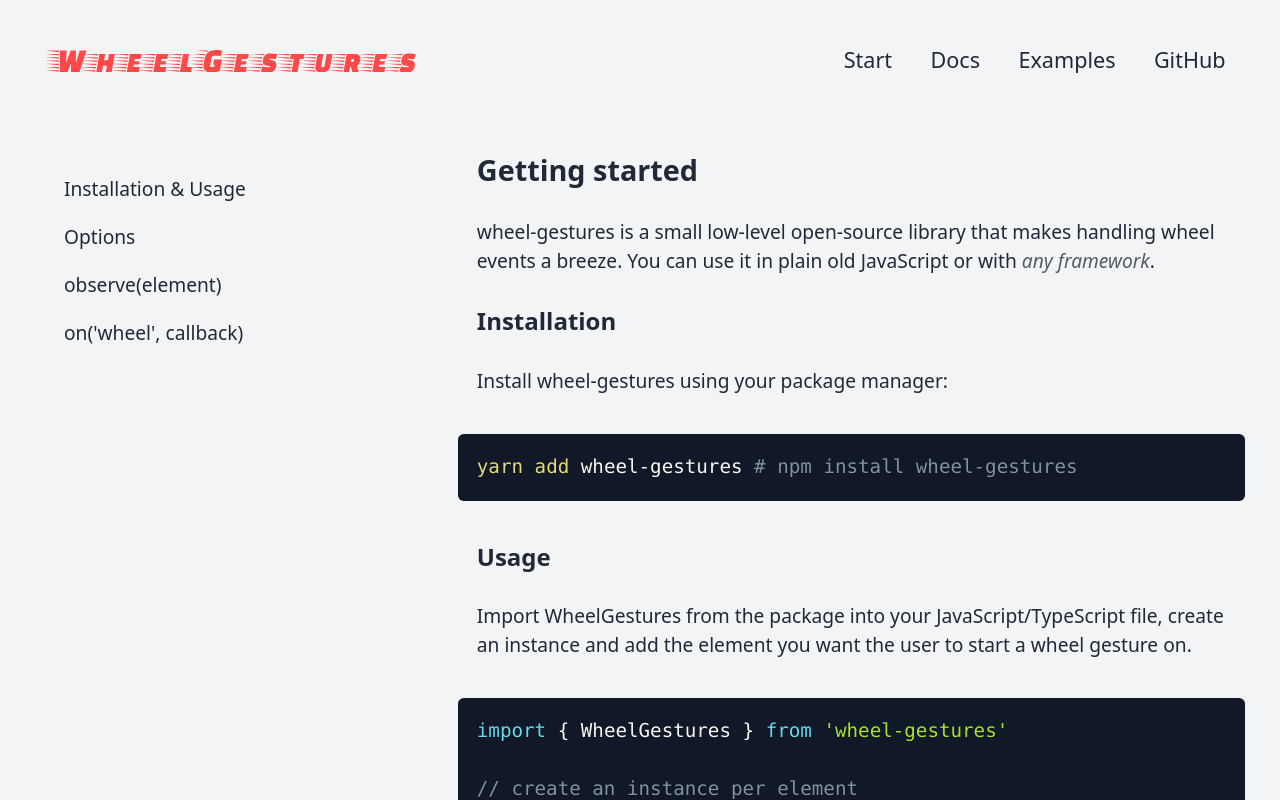
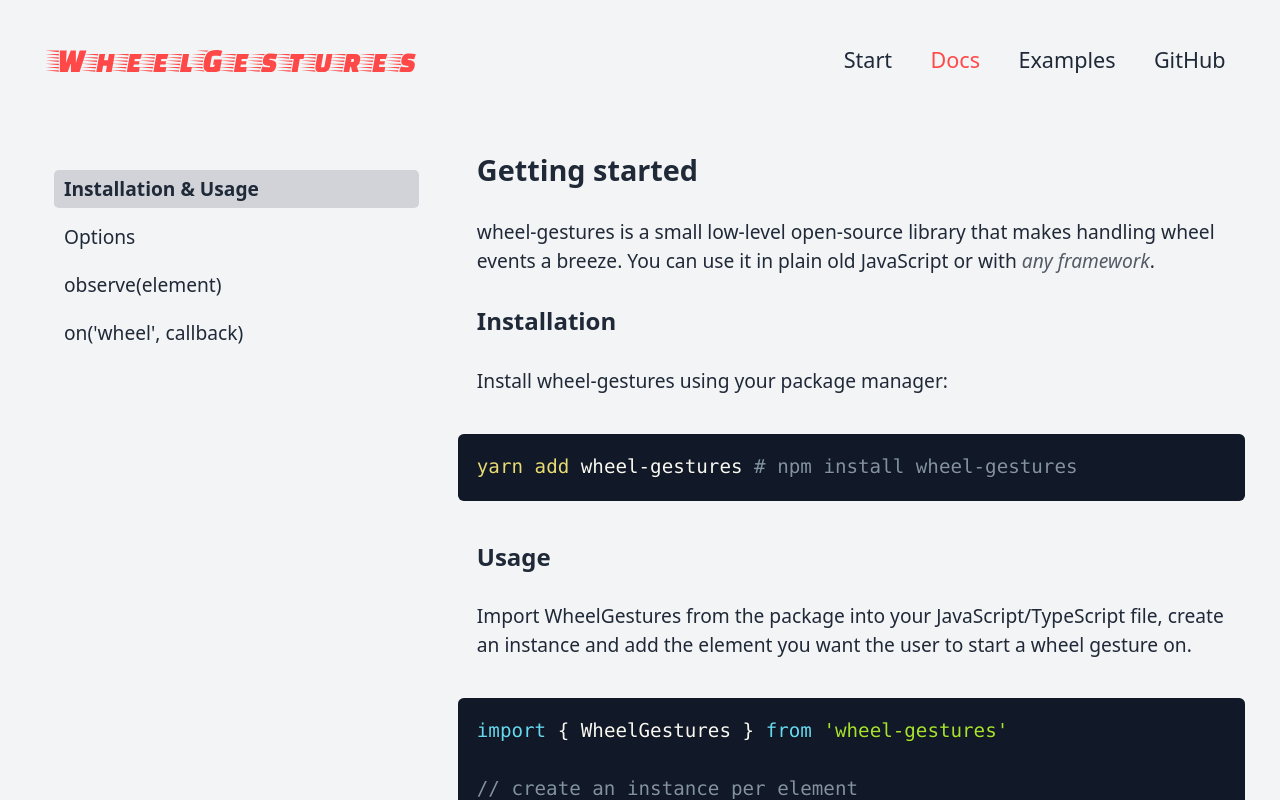
Before and after one commit to xiel/wheel-gestures, a Next.js app in the folder wheel-gestures-docs/: page /docs in a window 1280 px wide. Shown: the top 800 px of the page. Built offline with nearby package versions, Linux system fonts and the light colour scheme.

Commit message:
links / nav

```diff
--- a/wheel-gestures-docs/src/components/Docs/DocsNav.tsx
+++ b/wheel-gestures-docs/src/components/Docs/DocsNav.tsx
@@ -1,7 +1,5 @@
-import clsx from 'clsx'
-import Link from 'next/link'
-import { usePathname } from 'next/navigation'
-import React, { ComponentProps } from 'react'
+import { LinkActiveClassName } from '@/components/LinkActiveClassName'
+import React from 'react'
 
 const liClass = 'my-2'
 const aClass = 'block py-1 px-2 rounded hover:bg-gray-500 hover:bg-opacity-25 focus:bg-gray-500 focus:bg-opacity-25'
@@ -12,22 +10,22 @@ export const DocsNav = () => {
     <nav className="flex-grow px-6 my-8 min-w-64">
       <ul>
         <li className={liClass}>
-          <LinkActiveClassName href="/docs/" className={aClass} activeClassName={aActiveClass}>
+          <LinkActiveClassName href="/docs" className={aClass} activeClassName={aActiveClass}>
             Installation & Usage
           </LinkActiveClassName>
         </li>
         <li className={liClass}>
-          <LinkActiveClassName href="/docs/options/" className={aClass} activeClassName={aActiveClass}>
+          <LinkActiveClassName href="/docs/options" className={aClass} activeClassName={aActiveClass}>
             Options
           </LinkActiveClassName>
         </li>
         <li className={liClass}>
-          <LinkActiveClassName href="/docs/observe/" className={aClass} activeClassName={aActiveClass}>
+          <LinkActiveClassName href="/docs/observe" className={aClass} activeClassName={aActiveClass}>
             observe(element)
           </LinkActiveClassName>
         </li>
         <li className={liClass}>
-          <LinkActiveClassName href="/docs/on-wheel/" className={aClass} activeClassName={aActiveClass}>
+          <LinkActiveClassName href="/docs/on-wheel" className={aClass} activeClassName={aActiveClass}>
             on('wheel', callback)
           </LinkActiveClassName>
         </li>
@@ -35,12 +33,3 @@ export const DocsNav = () => {
     </nav>
   )
 }
-
-function LinkActiveClassName(props: ComponentProps<typeof Link> & { activeClassName: string }) {
-  const { href, activeClassName, ...rest } = props
-  const isActive = href === usePathname()
-
-  console.log(`isActive`, isActive)
-
-  return <Link {...rest} href={href} className={clsx(aClass, isActive && activeClassName)} />
-}
--- /dev/null
+++ b/wheel-gestures-docs/src/components/LinkActiveClassName.tsx
@@ -0,0 +1,10 @@
+import clsx from 'clsx'
+import Link from 'next/link'
+import { usePathname } from 'next/navigation'
+import React, { ComponentProps } from 'react'
+
+export function LinkActiveClassName(props: ComponentProps<typeof Link> & { activeClassName: string }) {
+  const { href, className, activeClassName, ...rest } = props
+  const isActive = href === usePathname()
+  return <Link {...rest} href={href} className={clsx(className, isActive && activeClassName)} />
+}
--- a/wheel-gestures-docs/src/components/Skeleton/Header/Header.tsx
+++ b/wheel-gestures-docs/src/components/Skeleton/Header/Header.tsx
@@ -1,3 +1,4 @@
+import { LinkActiveClassName } from '@/components/LinkActiveClassName'
 import VisuallyHidden from '@reach/visually-hidden'
 import Link from 'next/link'
 import React from 'react'
@@ -10,7 +11,7 @@ interface Props {
 
 const link = {
   className: `mx-4 my-1 md:text-lg border-b-2 border-transparent hover:text-red focus:border-current hover:border-current`,
-  // activeClassName: 'text-red border-current',
+  activeClassName: 'text-red border-current',
 }
 
 export default function Header({ siteTitle }: Props) {
@@ -29,15 +30,15 @@ export default function Header({ siteTitle }: Props) {
           </Link>
         </h1>
         <nav className="flex flex-wrap items-center px-2 py-2">
-          <Link {...link} href="/">
+          <LinkActiveClassName {...link} href="/">
             Start
-          </Link>
-          <Link {...link} href="/docs/" >
+          </LinkActiveClassName>
+          <LinkActiveClassName {...link} href="/docs">
             Docs
-          </Link>
-          <Link {...link} href="/examples/" >
+          </LinkActiveClassName>
+          <LinkActiveClassName {...link} href="/examples">
             Examples
-          </Link>
+          </LinkActiveClassName>
           <a className={link.className} href="https://github.com/xiel/wheel-gestures">
             GitHub
           </a>
--- a/wheel-gestures-docs/src/components/seo.tsx
+++ b/wheel-gestures-docs/src/components/seo.tsx
@@ -5,6 +5,7 @@
  * See: https://www.gatsbyjs.org/docs/use-static-query/
  */
 
+import Head from 'next/head'
 import PropTypes from 'prop-types'
 import React from 'react'
 import { Helmet } from 'react-helmet'
@@ -22,26 +23,12 @@ function SEO({
   meta: MetaTag | MetaTag[]
   title: string
 }) {
-  // const { site } = useStaticQuery(
-  //   graphql`
-  //     query {
-  //       site {
-  //         siteMetadata {
-  //           title
-  //           description
-  //           author
-  //         }
-  //       }
-  //     }
-  //   `
-  // )
-
   const site = {
     siteMetadata: {
       title: 'wheel-gestures documentation',
       description: 'wheel interactions made easy',
       author: 'xiel',
-    }
+    },
   }
 
   const metaDescription: string = description || site.siteMetadata.description
@@ -93,6 +80,10 @@ function SEO({
   }
 
   return (
+    <>
+      <Head>
+        <title>{`${title} | ${site.siteMetadata.title}`}</title>
+      </Head>
       <Helmet
         htmlAttributes={{
           lang,
@@ -102,9 +93,9 @@ function SEO({
         meta={metaProp}
         link={links}
       />
+    </>
   )
 }
-
 
 SEO.propTypes = {
   description: PropTypes.string,
```
Lines whose indentation alone changed are shown as unchanged.
